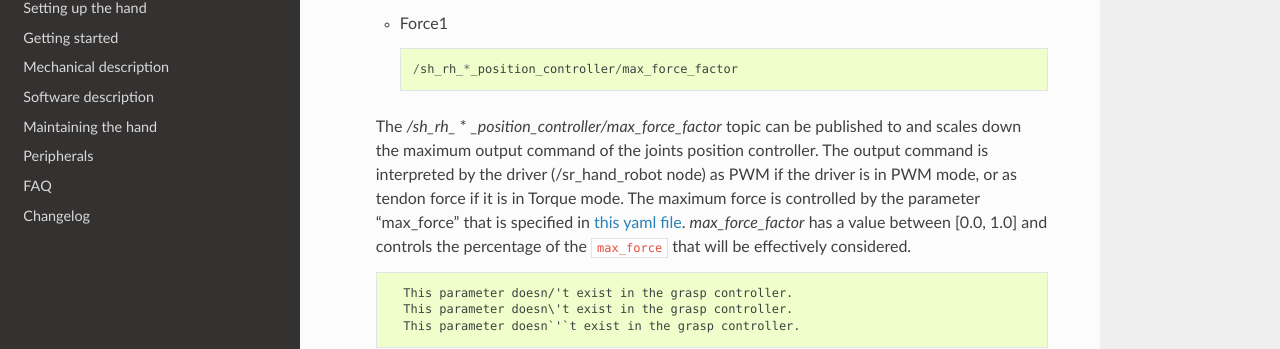
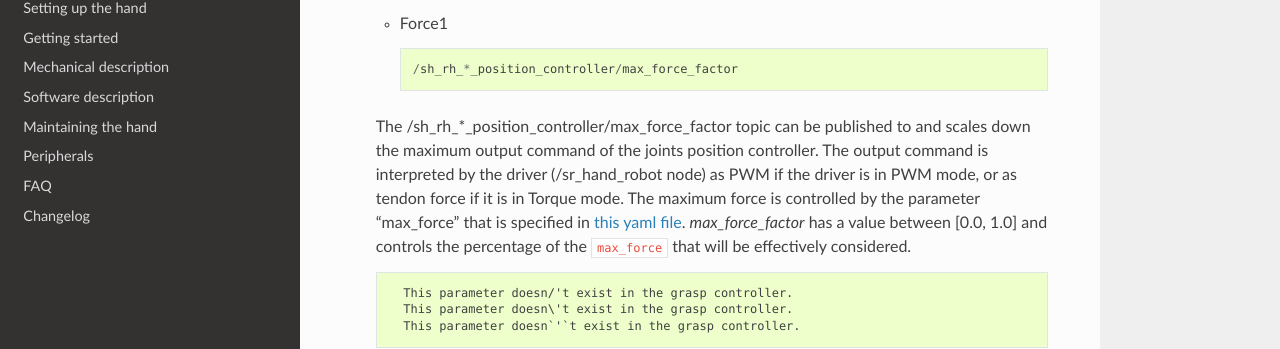
Before and after one commit to shadow-robot/sr_dexterous_hand_documentation, a Sphinx documentation site: the page built from docs/user_guide/3_getting_started.md, in a window 1280 px wide and 900 px high, scrolled down 21523 px. Shown: the part 141-490 px from the top of the window. Built offline with Sphinx 7.4.7 and the Read the Docs theme 2.0.0, drawn with Linux system fonts in a browser that asks for light colours.

```diff
--- a/docs/user_guide/3_getting_started.md
+++ b/docs/user_guide/3_getting_started.md
@@ -771,7 +771,7 @@
         /sh_rh_*_position_controller/max_force_factor
 
 
-  The */sh_rh_* * *_position_controller/max_force_factor* topic can be published to and scales down the maximum output command of the joints position controller. The output command is interpreted by the driver (/sr_hand_robot node) as PWM if the driver is in PWM mode, or as tendon force if it is in Torque mode.
+  The /sh_rh_*_position_controller/max_force_factor topic can be published to and scales down the maximum output command of the joints position controller. The output command is interpreted by the driver (/sr_hand_robot node) as PWM if the driver is in PWM mode, or as tendon force if it is in Torque mode.
   The maximum force is controlled by the parameter "max_force" that is specified in [this yaml file](https://github.com/shadow-robot/sr-config/blob/kinetic-devel/sr_ethercat_hand_config/controls/host/rh/sr_edc_joint_position_controllers_PWM.yaml#L9).
   *max_force_factor* has a value between [0.0, 1.0] and controls the percentage of the `max_force` that will be effectively considered.
 
```
